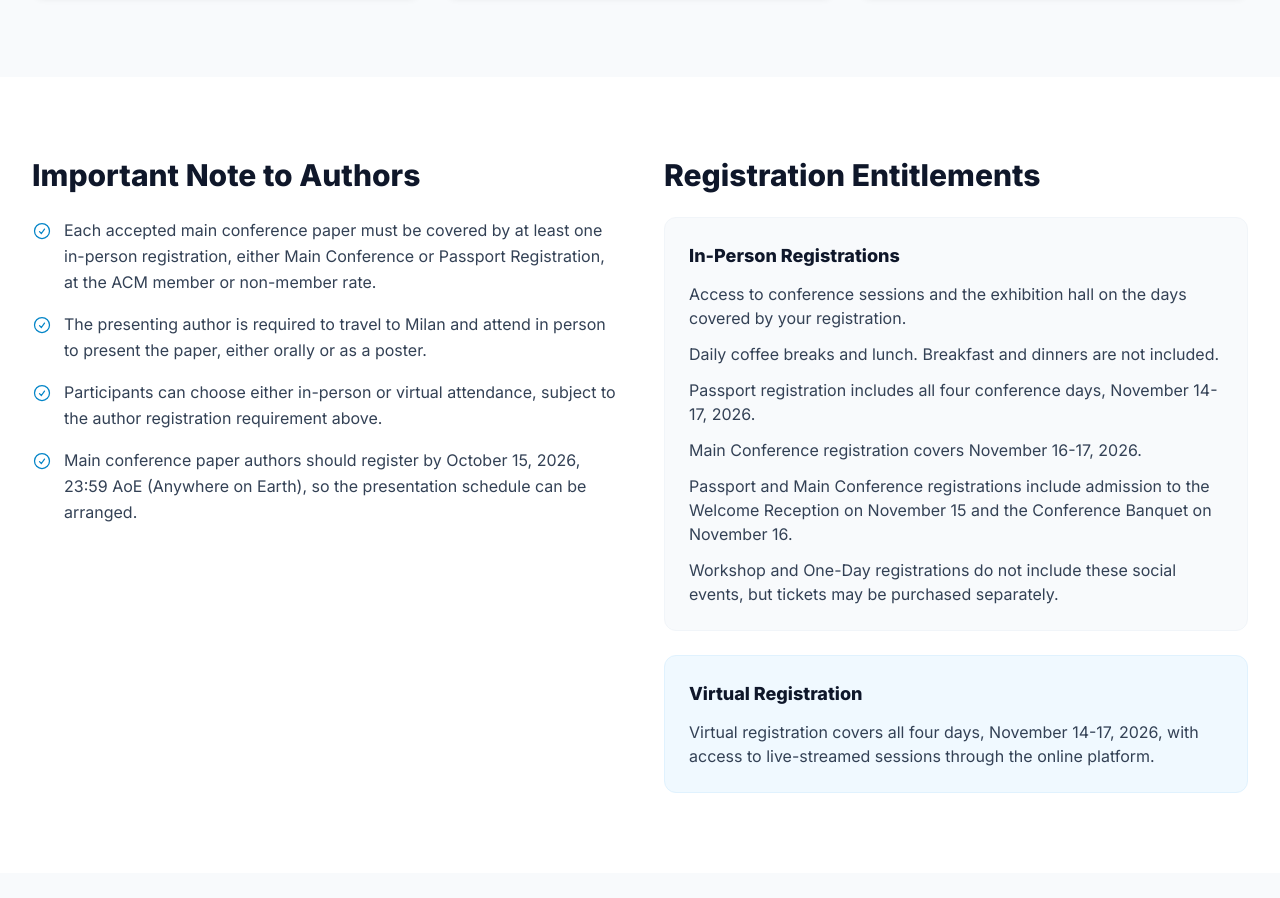
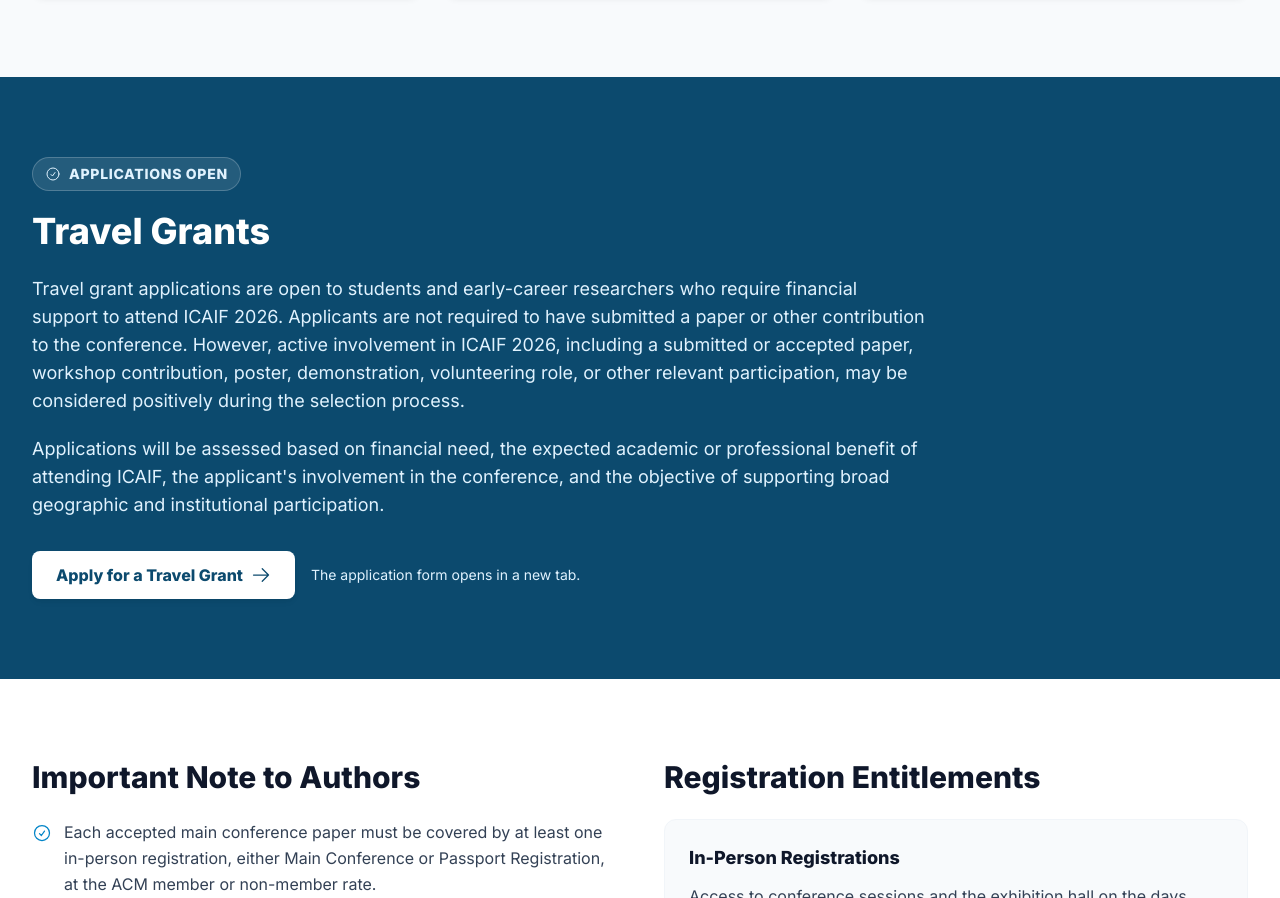
Before and after one commit to unimib-whattadata/icaif25, a plain HTML site: page registration.html in a window 1280 px wide. Shown: the part 1150-2048 px from the top of the page. Drawn offline with nearby package versions, Linux system fonts and the light colour scheme.

Commit message:
Aggiungi sezione "Travel Grants" e aggiorna le descrizioni nella pagina di registrazione

```diff
--- a/js/heroicons.js
+++ b/js/heroicons.js
@@ -4,6 +4,7 @@
     const icons = {
         'alert-circle': '<path stroke-linecap="round" stroke-linejoin="round" d="M12 9v3.75m9-.75a9 9 0 1 1-18 0 9 9 0 0 1 18 0Zm-9 3.75h.008v.008H12v-.008Z"/>',
         'alert-triangle': '<path stroke-linecap="round" stroke-linejoin="round" d="M12 9v3.75m-9.303 3.376c-.866 1.5.217 3.374 1.948 3.374h14.71c1.73 0 2.813-1.874 1.948-3.374L13.949 3.378c-.866-1.5-3.032-1.5-3.898 0L2.697 16.126ZM12 15.75h.007v.008H12v-.008Z"/>',
+        'arrow-right': '<path stroke-linecap="round" stroke-linejoin="round" d="M13.5 4.5 21 12m0 0-7.5 7.5M21 12H3"/>',
         'bar-chart-2': '<path stroke-linecap="round" stroke-linejoin="round" d="M3 13.125C3 12.504 3.504 12 4.125 12h2.25c.621 0 1.125.504 1.125 1.125v6.75C7.5 20.496 6.996 21 6.375 21h-2.25A1.125 1.125 0 0 1 3 19.875v-6.75ZM9.75 8.625c0-.621.504-1.125 1.125-1.125h2.25c.621 0 1.125.504 1.125 1.125v11.25c0 .621-.504 1.125-1.125 1.125h-2.25a1.125 1.125 0 0 1-1.125-1.125V8.625ZM16.5 4.125c0-.621.504-1.125 1.125-1.125h2.25C20.496 3 21 3.504 21 4.125v15.75c0 .621-.504 1.125-1.125 1.125h-2.25a1.125 1.125 0 0 1-1.125-1.125V4.125Z"/>',
         'calendar-clock': '<path stroke-linecap="round" stroke-linejoin="round" d="M6.75 3v2.25M17.25 3v2.25M3 18.75V7.5a2.25 2.25 0 0 1 2.25-2.25h13.5A2.25 2.25 0 0 1 21 7.5v11.25m-18 0A2.25 2.25 0 0 0 5.25 21h13.5A2.25 2.25 0 0 0 21 18.75m-18 0v-7.5A2.25 2.25 0 0 1 5.25 9h13.5A2.25 2.25 0 0 1 21 11.25v7.5m-9-6h.008v.008H12v-.008ZM12 15h.008v.008H12V15Zm0 2.25h.008v.008H12v-.008ZM9.75 15h.008v.008H9.75V15Zm0 2.25h.008v.008H9.75v-.008ZM7.5 15h.008v.008H7.5V15Zm0 2.25h.008v.008H7.5v-.008Zm6.75-4.5h.008v.008h-.008v-.008Zm0 2.25h.008v.008h-.008V15Zm0 2.25h.008v.008h-.008v-.008Zm2.25-4.5h.008v.008H16.5v-.008Zm0 2.25h.008v.008H16.5V15Z"/>',
         check: '<path stroke-linecap="round" stroke-linejoin="round" d="m4.5 12.75 6 6 9-13.5"/>',
--- a/registration.html
+++ b/registration.html
@@ -3,7 +3,7 @@
 <head>
     <meta charset="UTF-8">
     <meta name="viewport" content="width=device-width, initial-scale=1.0">
-    <meta name="description" content="Registration information, deadlines, entitlements, and fees for ICAIF '26 in Milan, Italy.">
+    <meta name="description" content="Registration information, travel grants, deadlines, entitlements, and fees for ICAIF '26 in Milan, Italy.">
     <title>Registration | ICAIF '26 Milan</title>
     <!-- SEO -->
     <link rel="canonical" href="https://icaif2026.org/registration.html">
@@ -16,7 +16,7 @@
     <meta property="og:type" content="website">
     <meta property="og:locale" content="en_US">
     <meta property="og:title" content="Registration | ICAIF '26 Milan">
-    <meta property="og:description" content="Registration information, deadlines, entitlements, and fees for ICAIF '26 in Milan, Italy.">
+    <meta property="og:description" content="Registration information, travel grants, deadlines, entitlements, and fees for ICAIF '26 in Milan, Italy.">
     <meta property="og:url" content="https://icaif2026.org/registration.html">
     <meta property="og:image" content="https://icaif2026.org/img/hero-v4.jpg">
     <meta property="og:image:secure_url" content="https://icaif2026.org/img/hero-v4.jpg">
@@ -25,7 +25,7 @@
     <meta property="og:image:alt" content="ICAIF '26 in Milan, Italy">
     <meta name="twitter:card" content="summary_large_image">
     <meta name="twitter:title" content="Registration | ICAIF '26 Milan">
-    <meta name="twitter:description" content="Registration information, deadlines, entitlements, and fees for ICAIF '26 in Milan, Italy.">
+    <meta name="twitter:description" content="Registration information, travel grants, deadlines, entitlements, and fees for ICAIF '26 in Milan, Italy.">
     <meta name="twitter:image" content="https://icaif2026.org/img/hero-v4.jpg">
     <meta name="twitter:image:alt" content="ICAIF '26 in Milan, Italy">
     <script type="application/ld+json">
@@ -74,12 +74,12 @@
                             "@id": "https://icaif2026.org/registration.html#webpage",
                             "url": "https://icaif2026.org/registration.html",
                             "name": "Registration | ICAIF '26 Milan",
-                            "description": "Registration information, deadlines, entitlements, and fees for ICAIF '26 in Milan, Italy.",
+                            "description": "Registration information, travel grants, deadlines, entitlements, and fees for ICAIF '26 in Milan, Italy.",
                             "isPartOf": {
                                     "@id": "https://icaif2026.org/#website"
                             },
                             "inLanguage": "en",
-                            "dateModified": "2026-07-06",
+                            "dateModified": "2026-08-06",
                             "breadcrumb": {
                                     "@id": "https://icaif2026.org/registration.html#breadcrumb"
                             },
@@ -308,7 +308,7 @@
                 <p class="text-brand-100 text-xs sm:text-sm font-bold uppercase tracking-widest mb-4">Attending ICAIF '26</p>
                 <h1 class="text-4xl sm:text-5xl lg:text-6xl font-bold mb-4 sm:mb-6">Registration</h1>
                 <p class="text-lg sm:text-xl text-brand-100 leading-relaxed">
-                    Registration details for ICAIF '26 in Milan, including deadlines, author requirements, entitlements, and fees.
+                    Registration details for ICAIF '26 in Milan, including travel grants, deadlines, author requirements, entitlements, and fees.
                 </p>
             </div>
         </div>
@@ -375,6 +375,41 @@
                     <p class="text-xs font-bold uppercase tracking-wider text-brand-600 mb-2">Late / Onsite</p>
                     <h3 class="text-lg font-bold text-slate-900 mb-2">November 14-17, 2026</h3>
                     <p class="text-sm text-slate-600 leading-relaxed">Rates during the conference period.</p>
+                </div>
+            </div>
+        </div>
+    </section>
+
+    <!-- --- TRAVEL GRANTS --- -->
+    <section id="travel-grants" class="py-12 sm:py-16 lg:py-20 bg-brand-900 text-white scroll-mt-20">
+        <div class="max-w-7xl mx-auto px-4 sm:px-6 lg:px-8">
+            <div class="max-w-4xl">
+                <div class="inline-flex items-center gap-2 px-3 py-1.5 mb-5 bg-white/10 border border-white/20 rounded-full text-xs sm:text-sm font-bold uppercase tracking-wider text-brand-100">
+                    <i data-heroicon="check-circle" class="w-4 h-4"></i>
+                    Applications Open
+                </div>
+
+                <h2 class="text-3xl sm:text-4xl font-bold mb-6">Travel Grants</h2>
+
+                <div class="space-y-5 text-brand-100 text-base sm:text-lg leading-relaxed">
+                    <p>
+                        Travel grant applications are open to students and early-career researchers who require financial support to attend ICAIF 2026. Applicants are not required to have submitted a paper or other contribution to the conference. However, active involvement in ICAIF 2026, including a submitted or accepted paper, workshop contribution, poster, demonstration, volunteering role, or other relevant participation, may be considered positively during the selection process.
+                    </p>
+
+                    <p>
+                        Applications will be assessed based on financial need, the expected academic or professional benefit of attending ICAIF, the applicant's involvement in the conference, and the objective of supporting broad geographic and institutional participation.
+                    </p>
+                </div>
+
+                <div class="mt-8 flex flex-col sm:flex-row sm:items-center gap-4">
+                    <a href="https://docs.google.com/forms/d/e/1FAIpQLSeVLqR3gKyNzhypkNEo9UfgzHBXByeLBTloWD33vmqNodox6g/viewform"
+                       target="_blank"
+                       rel="noopener noreferrer"
+                       class="inline-flex items-center justify-center gap-2 px-6 py-3 bg-white text-brand-900 rounded-lg font-bold hover:bg-brand-50 transition-colors card-shadow">
+                        Apply for a Travel Grant
+                        <i data-heroicon="arrow-right" class="w-5 h-5"></i>
+                    </a>
+                    <p class="text-sm text-brand-100">The application form opens in a new tab.</p>
                 </div>
             </div>
         </div>
```
